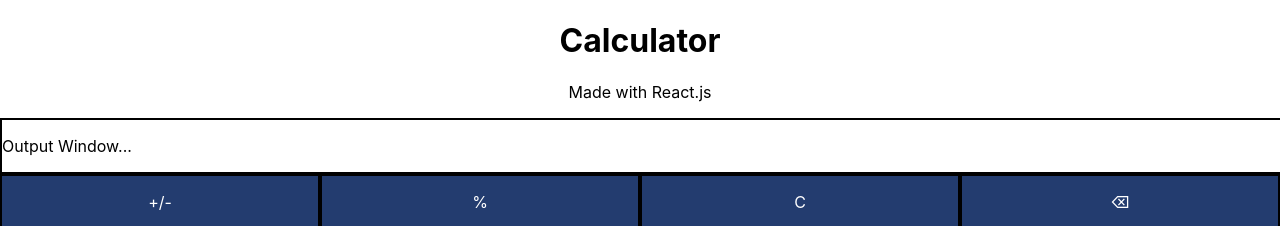
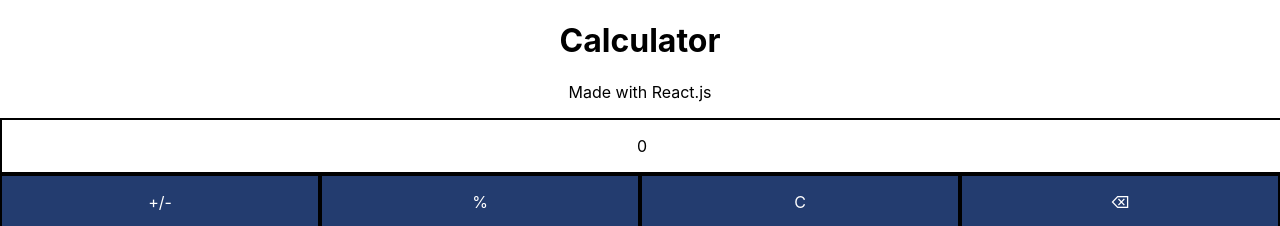
Before and after one commit to pravirchugh/Calculator, a React (Create React App) app: page / in a window 1280 px wide. Shown: the top 226 px of the page. Built offline with nearby package versions, Linux system fonts and the light colour scheme.

Commit message:
Changed output variables

```diff
--- a/src/App.js
+++ b/src/App.js
@@ -4,8 +4,12 @@ import React, {useState} from 'react';
 import NumberButton from './components/NumberButton';
 import './App.css';
 
+let output = 0;
 
 function App() {
+
+  const [output, setOutput] = useState(0);
+
   return (
     <>
       <header>
@@ -14,7 +18,7 @@ function App() {
       </header>
       <body>
         <div className="outputWindow">
-          <p className="outputText">Output Window...</p>
+          <p className="outputText" style={{textAlign: "center"}}>{output}</p>
         </div>
 
         <div className="buttons">
```
